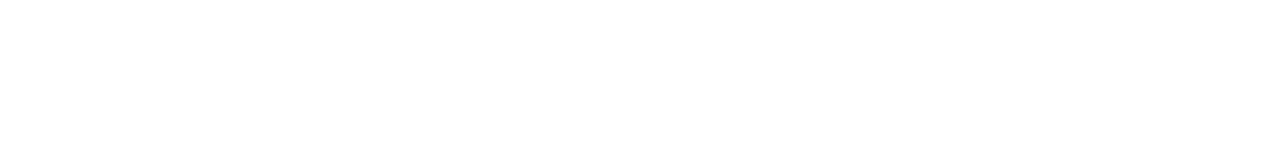
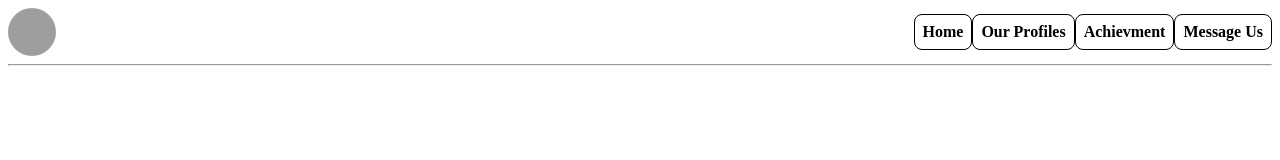
Before and after one commit to revou-fundamental-course/19-aug-24-Fahmizzy, a plain HTML site: page index.html in a window 1280 px wide. Drawn offline with Linux system fonts and the light colour scheme; grey boxes are pictures that could not be loaded.

Commit message:
config tugas mini project

```diff
--- a/css/styles.css
+++ b/css/styles.css
@@ -0,0 +1,27 @@
+nav {
+    display: flex;
+    align-items: center;
+    justify-content: space-between;
+}
+
+.logo-icon{
+        height: 48px;
+        width: 48px;
+        background-image: url(https://picsum.photos/200);
+        background-size: cover;
+        border-radius: 50%;
+}
+
+.nav-container {
+    display: flex;
+}
+
+.nav-item {
+    border: 1px solid;
+    color: black;
+    text-decoration: none;
+    font-size: 16px;
+    font-weight: bold;
+    padding: 8px;
+    border-radius: 8px;
+    }
--- a/index.html
+++ b/index.html
@@ -7,6 +7,28 @@
     <link rel="stylesheet" href="css\styles.css">
 </head>
 <body>
+    <nav>
+        <header>
+            <div class="logo-icon"></div>
+        </header>
+
+        <section class="nav-container">
+            <a href="#" class="nav-item" >Home</a>
+            <a href="#" class="nav-item" >Our Profiles</a>
+            <a href="#" class="nav-item" >Achievment</a>
+            <a href="#" class="nav-item" >Message Us</a>
+        </section>
+    </nav>
+
+    <hr/>
+
+    <main>
+
+    </main>
+
+    <footer>
+
+    </footer>
 
 </body>
 </html>
```
